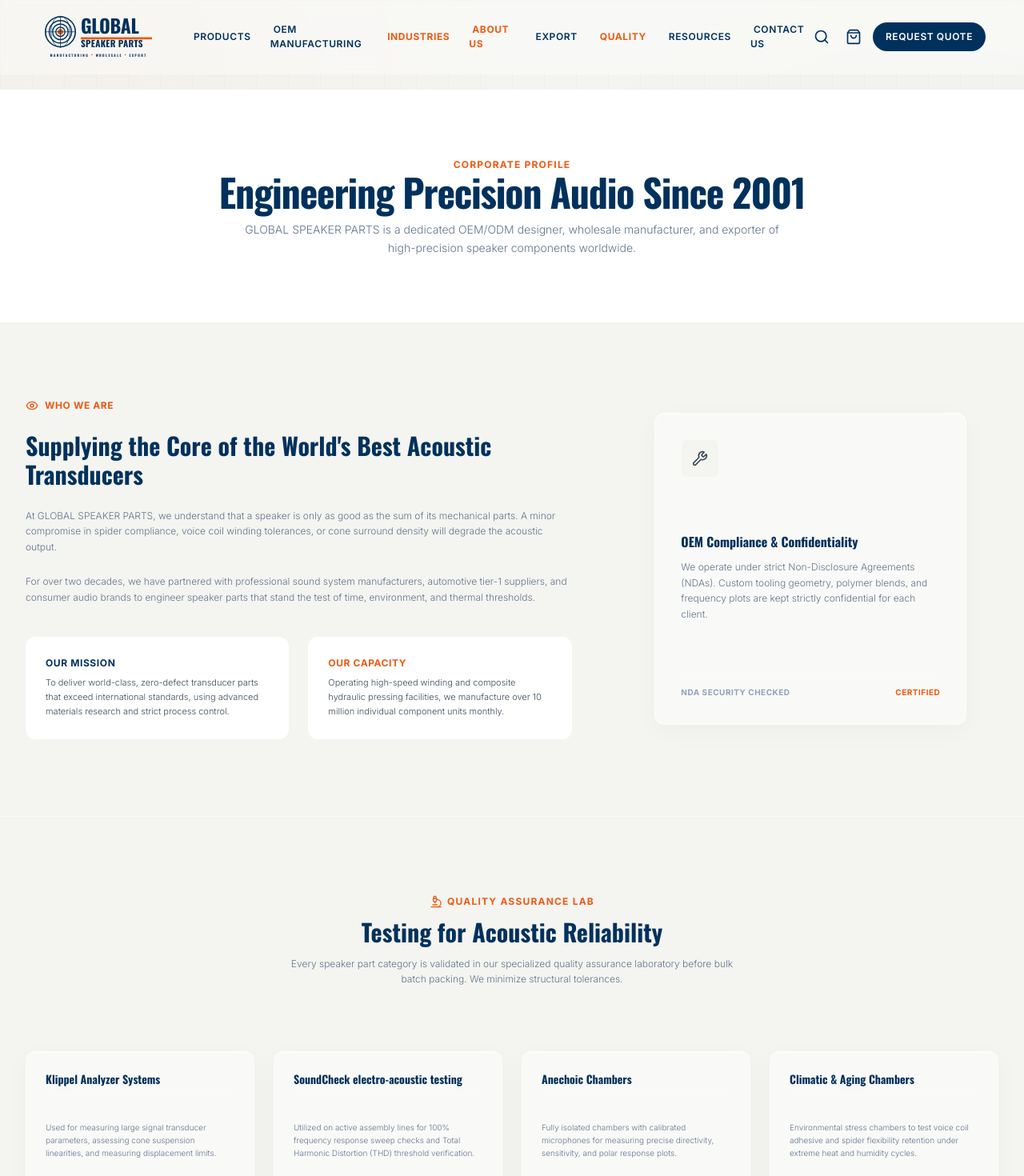
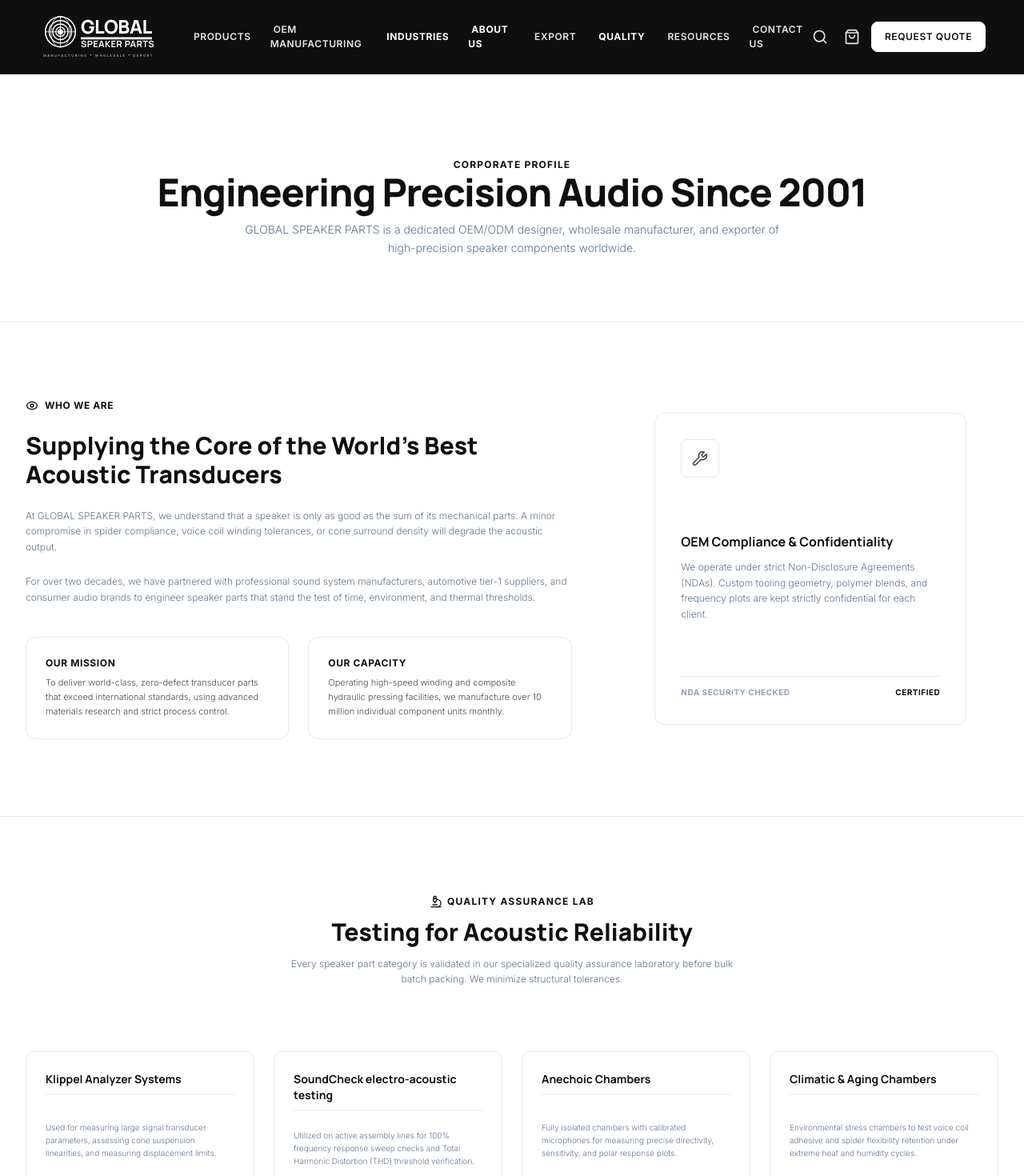
Before and after one commit to zaidthisside/globalspeakerparts, a Next.js app: page /about in a window 1280 px wide. Shown: the top 1470 px of the page at 80% size. Built offline with nearby package versions, Linux system fonts and the light colour scheme.

Commit message:
style: Change color palette and typography completely to Premium Black & White using Manrope and Inter

```diff
--- a/src/app/globals.css
+++ b/src/app/globals.css
@@ -1,19 +1,19 @@
 @import "tailwindcss";
 
 @theme {
-  --color-primary-midnight: #00315C; /* Brand Deep Blue */
-  --color-secondary-graphite: #002244; /* Darker Deep Blue */
-  --color-accent-cyan: #ED5A14;      /* Brand Orange */
-  --color-accent-cyan-hover: #D0480C; /* Darker Brand Orange */
-  --color-highlight-royal: #2563EB;
-  --color-bg-snow: #F4F4F0;          /* Brand Dusty Chalk White */
-  --color-card-white: rgba(255, 255, 255, 0.45); /* Glassmorphic Card base */
-  --color-border-cool: rgba(255, 255, 255, 0.45); /* Glassmorphic border */
-  --color-heading-charcoal: #00315C; /* Brand Deep Blue for headings */
-  --color-body-slate: #3B4A5A;       /* High-contrast Slate text */
+  --color-primary-midnight: #0F0F10; /* Jet Black */
+  --color-secondary-graphite: #1E1E20; /* Charcoal Section */
+  --color-accent-cyan: #0F0F10;      /* Jet Black button status */
+  --color-accent-cyan-hover: #2E2E33; /* Graphite Gray hover */
+  --color-highlight-royal: #5C5C63; /* Steel Gray text */
+  --color-bg-snow: #FFFFFF;          /* Pure White */
+  --color-card-white: #FFFFFF;
+  --color-border-cool: #EAEAEA;      /* Subtle border #EAEAEA */
+  --color-heading-charcoal: #0F0F10; /* Jet Black headings */
+  --color-body-slate: #4A4A4F;       /* Body Text */
 
   --font-sans: var(--font-inter), Arial, sans-serif;
-  --font-display: var(--font-oswald), Arial, sans-serif;
+  --font-display: var(--font-manrope), Arial, sans-serif;
   --font-numbers: var(--font-space-grotesk), Arial, sans-serif;
 
   --animate-marquee-left: marquee-left 25s linear infinite;
@@ -57,14 +57,14 @@
   height: 6px;
 }
 ::-webkit-scrollbar-track {
-  background: #F4F4F0;
+  background: #FFFFFF;
 }
 ::-webkit-scrollbar-thumb {
-  background: #CBD5E1;
+  background: #D6D6D8;
   border-radius: 3px;
 }
 ::-webkit-scrollbar-thumb:hover {
-  background: #ED5A14;
+  background: #A3A3A8;
 }
 
 html {
@@ -72,77 +72,54 @@ html {
 }
 
 body {
-  background-color: #F4F4F0;
-  color: #3B4A5A;
+  background-color: #FFFFFF;
+  color: #4A4A4F;
   overflow-x: hidden;
 }
 
-/* Global Premium Technical Grid & Ambient Lighting */
+/* Alternate Section styling */
 .bg-premium-dusty {
-  background-color: #F4F4F0;
-  background-image:
-    /* Ambient Orange Radial Glow */
-    radial-gradient(circle at 10% 15%, rgba(237, 90, 20, 0.02) 0%, transparent 40%),
-    /* Ambient Deep Blue Radial Glow */
-    radial-gradient(circle at 90% 75%, rgba(0, 49, 92, 0.035) 0%, transparent 50%),
-    /* Primary 40px CAD Grid Lines */
-    linear-gradient(to right, rgba(0, 49, 92, 0.015) 1px, transparent 1px),
-    linear-gradient(to bottom, rgba(0, 49, 92, 0.015) 1px, transparent 1px),
-    /* Secondary 10px Fine Grid Lines */
-    linear-gradient(to right, rgba(0, 49, 92, 0.005) 1px, transparent 1px),
-    linear-gradient(to bottom, rgba(0, 49, 92, 0.005) 1px, transparent 1px);
-  background-size: 100% 100%, 100% 100%, 40px 40px, 40px 40px, 10px 10px, 10px 10px;
+  background-color: #FFFFFF;
 }
 
-/* Premium Glassmorphic Panels */
+/* Clean cards with thin border instead of glassmorphism shadows */
 .glass-panel {
-  background-color: rgba(255, 255, 255, 0.45);
-  backdrop-filter: blur(12px);
-  -webkit-backdrop-filter: blur(12px);
-  border: 1px solid rgba(255, 255, 255, 0.45);
-  box-shadow:
-    0 8px 32px 0 rgba(0, 49, 92, 0.03),
-    inset 0 1px 1px 0 rgba(255, 255, 255, 0.5);
+  background-color: #FFFFFF;
+  border: 1px solid #EAEAEA;
+  box-shadow: none;
 }
 
 .glass-panel-solid {
-  background-color: rgba(255, 255, 255, 0.85);
-  backdrop-filter: blur(20px);
-  -webkit-backdrop-filter: blur(20px);
-  border: 1px solid rgba(255, 255, 255, 0.6);
-  box-shadow:
-    0 20px 50px 0 rgba(0, 49, 92, 0.1),
-    inset 0 1px 1.5px 0 rgba(255, 255, 255, 0.7);
+  background-color: #FFFFFF;
+  border: 1px solid #D6D6D8;
+  box-shadow: none;
 }
 
 .glass-panel-hover {
-  transition: all 0.3s cubic-bezier(0.16, 1, 0.3, 1);
+  transition: all 0.2s ease-in-out;
 }
 .glass-panel-hover:hover {
-  background-color: rgba(255, 255, 255, 0.65);
-  transform: translateY(-4px);
-  border-color: rgba(255, 255, 255, 0.6);
-  box-shadow:
-    0 16px 40px 0 rgba(0, 49, 92, 0.07),
-    inset 0 1px 2px 0 rgba(255, 255, 255, 0.6);
+  background-color: #F7F7F8;
+  border-color: #D6D6D8;
+  transform: translateY(-2px);
 }
 
 /* Thin Borders & Soft Shadows */
 .border-thin {
-  border: 1px solid rgba(255, 255, 255, 0.45);
+  border: 1px solid #EAEAEA;
 }
 
 .shadow-soft {
-  box-shadow: 0 4px 20px -2px rgba(0, 49, 92, 0.04), 0 2px 8px -1px rgba(0, 49, 92, 0.02);
+  box-shadow: none;
+  border: 1px solid #EAEAEA;
 }
 
 .shadow-card-hover {
-  transition: all 0.3s cubic-bezier(0.16, 1, 0.3, 1);
+  transition: all 0.2s ease-in-out;
 }
 .shadow-card-hover:hover {
-  transform: translateY(-4px);
-  box-shadow: 0 12px 30px -4px rgba(0, 49, 92, 0.07), 0 4px 12px -2px rgba(0, 49, 92, 0.03);
-  border-color: rgba(255, 255, 255, 0.6);
+  transform: translateY(-2px);
+  border-color: #D6D6D8;
 }
 
 /* Rounded 12px specifications */
@@ -152,15 +129,17 @@ body {
 
 /* Buttons style utilities */
 .btn-primary {
-  background-color: #00315C; /* Brand Deep Blue */
+  background-color: #0F0F10; /* Jet Black */
   color: #FFFFFF;
   font-family: var(--font-inter), Arial, sans-serif;
   font-weight: 600;
-  border-radius: 9999px; /* Pill button like Kagzi */
+  border: 1px solid #0F0F10;
+  border-radius: 12px; /* Rounded corners 12px */
   transition: all 0.2s ease-in-out;
 }
 .btn-primary:hover {
-  background-color: #002244;
+  background-color: #2E2E33; /* Graphite Gray */
+  border-color: #2E2E33;
   transform: translateY(-1px);
 }
 .btn-primary:active {
@@ -169,17 +148,17 @@ body {
 
 .btn-secondary {
   background-color: transparent;
-  color: #00315C;
-  border: 1.5px solid #00315C;
+  color: #0F0F10;
+  border: 1.5px solid #D6D6D8; /* Subtle border */
   font-family: var(--font-inter), Arial, sans-serif;
   font-weight: 600;
-  border-radius: 9999px;
+  border-radius: 12px;
   transition: all 0.2s ease-in-out;
 }
 .btn-secondary:hover {
-  background-color: rgba(255, 255, 255, 0.85);
-  border-color: #ED5A14; /* Brand Orange */
-  color: #ED5A14;
+  background-color: #F7F7F8; /* Off White */
+  border-color: #0F0F10;
+  color: #0F0F10;
   transform: translateY(-1px);
 }
 .btn-secondary:active {
@@ -201,6 +180,6 @@ body {
 .grid-bg {
   background-size: 30px 30px;
   background-image:
-    linear-gradient(to right, rgba(0,49,92,0.015) 1px, transparent 1px),
-    linear-gradient(to bottom, rgba(0,49,92,0.015) 1px, transparent 1px);
+    linear-gradient(to right, #EAEAEA 1px, transparent 1px),
+    linear-gradient(to bottom, #EAEAEA 1px, transparent 1px);
 }
--- a/src/app/layout.tsx
+++ b/src/app/layout.tsx
@@ -1,12 +1,12 @@
 import type { Metadata } from "next";
-import { Oswald, Inter, Space_Grotesk } from "next/font/google";
+import { Manrope, Inter, Space_Grotesk } from "next/font/google";
 import Navbar from "@/components/Navbar";
 import Footer from "@/components/Footer";
 import "./globals.css";
 
-const oswald = Oswald({
+const manrope = Manrope({
   subsets: ["latin"],
-  variable: "--font-oswald",
+  variable: "--font-manrope",
   display: "swap",
 });
 
@@ -44,9 +44,9 @@ export default function RootLayout({
   return (
     <html
       lang="en"
-      className={`${oswald.variable} ${inter.variable} ${spaceGrotesk.variable} h-full antialiased`}
+      className={`${manrope.variable} ${inter.variable} ${spaceGrotesk.variable} h-full antialiased`}
     >
-      <body className="min-h-full flex flex-col bg-premium-dusty font-sans text-body-slate">
+      <body className="min-h-full flex flex-col bg-white font-sans text-body-slate">
         <Navbar />
         {/* Main Content Area */}
         <div className="flex-1 flex flex-col pt-20 sm:pt-24 xl:pt-28">
--- a/src/components/Logo.tsx
+++ b/src/components/Logo.tsx
@@ -11,11 +11,11 @@ export default function Logo({
   variant = "primary",
   light = false
 }: LogoProps) {
-  const brandBlue = "#00315C";
-  const brandOrange = "#ED5A14";
+  const brandBlue = "#0F0F10"; // Premium Jet Black
+  const brandOrange = light ? "#FFFFFF" : "#0F0F10"; // Matches theme text for monochrome consistency
 
   const mainColor = light ? "#FFFFFF" : brandBlue;
-  const textColor = light ? "#E2E8F0" : brandBlue;
+  const textColor = light ? "#A3A3A8" : "#5C5C63"; // Steel Gray for secondary tagline text
 
   // 1. ICON ONLY VARIANT
   if (variant === "icon") {
@@ -64,7 +64,7 @@ export default function Logo({
               y="60"
               fill={mainColor}
               style={{
-                fontFamily: "var(--font-oswald), Oswald, sans-serif",
+                fontFamily: "var(--font-manrope), Manrope, sans-serif",
                 fontWeight: 800,
                 fontSize: "76px",
                 letterSpacing: "-1px"
@@ -78,7 +78,7 @@ export default function Logo({
               y="114"
               fill={mainColor}
               style={{
-                fontFamily: "var(--font-oswald), Oswald, sans-serif",
+                fontFamily: "var(--font-manrope), Manrope, sans-serif",
                 fontWeight: 700,
                 fontSize: "36px",
                 letterSpacing: "0.8px"
@@ -124,7 +124,7 @@ export default function Logo({
               fill={mainColor}
               textAnchor="middle"
               style={{
-                fontFamily: "var(--font-oswald), Oswald, sans-serif",
+                fontFamily: "var(--font-manrope), Manrope, sans-serif",
                 fontWeight: 800,
                 fontSize: "74px",
                 letterSpacing: "-1px"
@@ -141,7 +141,7 @@ export default function Logo({
               fill={mainColor}
               textAnchor="middle"
               style={{
-                fontFamily: "var(--font-oswald), Oswald, sans-serif",
+                fontFamily: "var(--font-manrope), Manrope, sans-serif",
                 fontWeight: 700,
                 fontSize: "35px",
                 letterSpacing: "0.8px"
@@ -208,7 +208,7 @@ export default function Logo({
             y="105"
             fill={mainColor}
             style={{
-              fontFamily: "var(--font-oswald), Oswald, sans-serif",
+              fontFamily: "var(--font-manrope), Manrope, sans-serif",
               fontWeight: 800,
               fontSize: "94px",
               letterSpacing: "-1.5px"
@@ -226,7 +226,7 @@ export default function Logo({
             y="172"
             fill={mainColor}
             style={{
-              fontFamily: "var(--font-oswald), Oswald, sans-serif",
+              fontFamily: "var(--font-manrope), Manrope, sans-serif",
               fontWeight: 700,
               fontSize: "45px",
               letterSpacing: "1.2px"
@@ -243,7 +243,7 @@ export default function Logo({
           fill={textColor}
           textAnchor="middle"
           style={{
-            fontFamily: "var(--font-oswald), Oswald, sans-serif",
+            fontFamily: "var(--font-manrope), Manrope, sans-serif",
             fontWeight: 700,
             fontSize: "17.5px",
             letterSpacing: "5.6px"
--- a/src/components/Navbar.tsx
+++ b/src/components/Navbar.tsx
@@ -123,10 +123,8 @@ export default function Navbar() {
 
   return (
     <header
-      className={`fixed top-0 left-0 right-0 z-50 transition-all duration-500 ease-in-out ${
-        scrolled
-          ? "bg-white/60 backdrop-blur-md border-b border-white/20 py-2 shadow-sm"
-          : "bg-white/40 backdrop-blur-sm border-b border-white/10 py-4"
+      className={`fixed top-0 left-0 right-0 z-50 transition-all duration-500 ease-in-out bg-[#0F0F10] border-b border-[#2E2E33] ${
+        scrolled ? "py-2 shadow-md" : "py-4"
       }`}
     >
       <div className="max-w-[1440px] mx-auto px-4 sm:px-6 lg:px-8 xl:px-12">
@@ -135,6 +133,7 @@ export default function Navbar() {
           {/* Left Block: Brand Logo (Top left) */}
           <Link href="/" className="flex items-center group shrink-0 z-10">
             <Logo
+              light={true}
               className={`transition-all duration-500 ease-in-out ${
                 scrolled ? "h-8.5 sm:h-9.5 xl:h-10" : "h-12 sm:h-14 xl:h-15"
               } hover:opacity-90 transition-opacity`}
@@ -156,8 +155,8 @@ export default function Navbar() {
                 >
                   <Link
                     href={item.href}
-                    className={`px-1 py-1 rounded hover:text-accent-cyan transition-colors duration-150 ${
-                      isActive ? "text-accent-cyan font-bold" : "text-heading-charcoal"
+                    className={`px-1 py-1 rounded transition-colors duration-150 hover:text-[#A3A3A8] ${
+                      isActive ? "text-white font-bold" : "text-[#E8E8EA]"
                     }`}
                   >
                     {item.name}
@@ -171,16 +170,16 @@ export default function Navbar() {
                         animate={{ opacity: 1, y: 0 }}
                         exit={{ opacity: 0, y: 10 }}
                         transition={{ duration: 0.18, ease: "easeOut" }}
-                        className="absolute left-1/2 transform -translate-x-1/2 mt-2 w-60 glass-panel-solid rounded-lg shadow-xl overflow-hidden py-2 text-left z-50 text-[11px] font-sans normal-case tracking-normal"
+                        className="absolute left-1/2 transform -translate-x-1/2 mt-2 w-60 bg-[#1E1E20] border border-[#2E2E33] rounded-lg shadow-2xl overflow-hidden py-2 text-left z-50 text-[11px] font-sans normal-case tracking-normal"
                       >
-                        <div className="px-3.5 py-1 text-[9px] font-bold text-accent-cyan uppercase tracking-widest border-b border-border-cool/40 mb-1">
+                        <div className="px-3.5 py-1 text-[9px] font-bold text-[#A3A3A8] uppercase tracking-widest border-b border-[#2E2E33] mb-1">
                           {item.name} Options
                         </div>
                         {item.subItems.map((sub) => (
                           <Link
                             key={sub.name}
                             href={sub.href}
-                            className="block px-4 py-2.5 text-primary-midnight hover:bg-white/60 hover:text-accent-cyan font-medium transition-colors border-b border-border-cool/10 last:border-0"
+                            className="block px-4 py-2.5 text-[#E8E8EA] hover:bg-[#2E2E33] hover:text-[#FFFFFF] font-medium transition-colors border-b border-[#2E2E33]/30 last:border-0"
                           >
                             {sub.name}
                           </Link>
@@ -198,24 +197,24 @@ export default function Navbar() {
             {/* Search Icon */}
             <Link
               href="/products"
-              className="p-1.5 rounded-full hover:bg-white/25 transition-colors"
+              className="p-1.5 rounded-full hover:bg-white/10 transition-colors"
               aria-label="Search Products"
             >
-              <Search className="w-5 h-5 text-primary-midnight hover:text-accent-cyan transition-colors" />
+              <Search className="w-5 h-5 text-[#E8E8EA] hover:text-[#FFFFFF] transition-colors" />
             </Link>
 
             {/* Cart Icon */}
             <Link
               href="/products?cart=true"
-              className="relative p-1.5 rounded-full hover:bg-white/25 transition-colors"
+              className="relative p-1.5 rounded-full hover:bg-white/10 transition-colors"
               aria-label="Cart"
             >
-              <ShoppingBag className="w-5 h-5 text-primary-midnight hover:text-accent-cyan transition-colors" />
+              <ShoppingBag className="w-5 h-5 text-[#E8E8EA] hover:text-[#FFFFFF] transition-colors" />
             </Link>
 
             {/* Quote button (desktop/tablet) */}
             <Link href="/contact?rfq=true" className="hidden sm:block">
-              <button className="bg-primary-midnight text-white px-4 py-2.5 rounded-full font-semibold text-xs tracking-wider hover:bg-secondary-graphite transition-all uppercase cursor-pointer">
+              <button className="bg-white text-[#0F0F10] border border-white px-4 py-2.5 rounded-lg font-semibold text-xs tracking-wider hover:bg-[#E8E8EA] transition-all uppercase cursor-pointer">
                 Request Quote
               </button>
             </Link>
@@ -223,7 +222,7 @@ export default function Navbar() {
             {/* Hamburger menu button (mobile/tablet - Triggered below lg screen width) */}
             <button
               onClick={() => setIsOpen(!isOpen)}
-              className="lg:hidden p-2 text-primary-midnight hover:text-accent-cyan transition-colors cursor-pointer"
+              className="lg:hidden p-2 text-white hover:text-[#A3A3A8] transition-colors cursor-pointer"
               aria-label="Open menu"
             >
               {isOpen ? <X className="w-5.5 h-5.5" /> : <Menu className="w-5.5 h-5.5" />}
@@ -254,7 +253,7 @@ export default function Navbar() {
                 </div>
                 <button
                   onClick={() => setIsOpen(false)}
-                  className="p-2 text-primary-midnight hover:text-accent-cyan cursor-pointer"
+                  className="p-2 text-[#0F0F10] hover:text-[#5C5C63] cursor-pointer"
                   aria-label="Close menu"
                 >
                   <X className="w-5.5 h-5.5" />
@@ -266,26 +265,26 @@ export default function Navbar() {
                 {navigationItems.map((item) => {
                   const isMobileSubOpen = openMobileSub === item.name;
                   return (
-                    <div key={item.name} className="border-b border-border-cool/40 pb-2">
+                    <div key={item.name} className="border-b border-[#EAEAEA] pb-2">
                       <button
                         onClick={() => setOpenMobileSub(isMobileSubOpen ? null : item.name)}
-                        className="w-full flex items-center justify-between py-2 text-heading-charcoal hover:text-accent-cyan text-left font-bold"
+                        className="w-full flex items-center justify-between py-2 text-[#0F0F10] hover:text-[#5C5C63] text-left font-bold"
                       >
                         <span>{item.name}</span>
                         <ChevronDown className={`w-4 h-4 text-slate-400 transition-transform duration-200 ${
-                          isMobileSubOpen ? "transform rotate-180 text-accent-cyan" : ""
+                          isMobileSubOpen ? "transform rotate-180 text-[#5C5C63]" : ""
                         }`} />
                       </button>
 
                       {/* Sub-Items Accordion Loop strictly matching uploaded list */}
                       {isMobileSubOpen && (
-                        <div className="pl-4 py-2 flex flex-col space-y-2 normal-case tracking-normal text-[11px] font-medium text-slate-650 bg-bg-snow/40 rounded-lg mt-1 border border-border-cool/20">
+                        <div className="pl-4 py-2 flex flex-col space-y-2 normal-case tracking-normal text-[11px] font-medium text-slate-600 bg-[#F7F7F8] rounded-lg mt-1 border border-[#EAEAEA]">
                           {item.subItems.map((sub) => (
                             <Link
                               key={sub.name}
                               href={sub.href}
                               onClick={() => setIsOpen(false)}
-                              className="py-1.5 block hover:text-accent-cyan border-b border-border-cool/5 last:border-0"
+                              className="py-1.5 block hover:text-[#0F0F10] border-b border-[#EAEAEA]/40 last:border-0"
                             >
                               {sub.name}
                             </Link>
@@ -297,9 +296,9 @@ export default function Navbar() {
                 })}
               </nav>
 
-              <div className="mt-auto px-6 py-6 border-t border-border-cool">
+              <div className="mt-auto px-6 py-6 border-t border-[#EAEAEA]">
                 <Link href="/contact?rfq=true" onClick={() => setIsOpen(false)}>
-                  <button className="w-full bg-primary-midnight text-white py-3 rounded-full font-bold text-xs tracking-widest hover:bg-secondary-graphite transition-all cursor-pointer">
+                  <button className="w-full bg-[#0F0F10] text-white py-3 rounded-lg font-bold text-xs tracking-widest hover:bg-[#2E2E33] transition-all cursor-pointer">
                     REQUEST B2B QUOTE
                   </button>
                 </Link>
```
Also changed, not shown: src/app/admin/page.tsx (+10 -10 lines), src/app/page.tsx (+115 -115 lines), src/components/Footer.tsx (+29 -29 lines).
